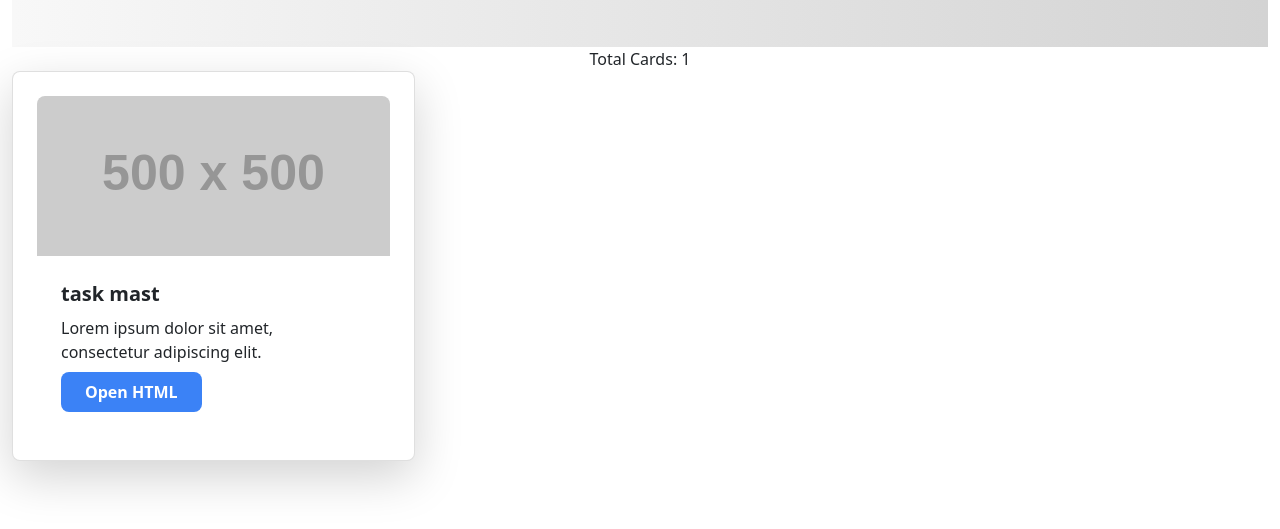
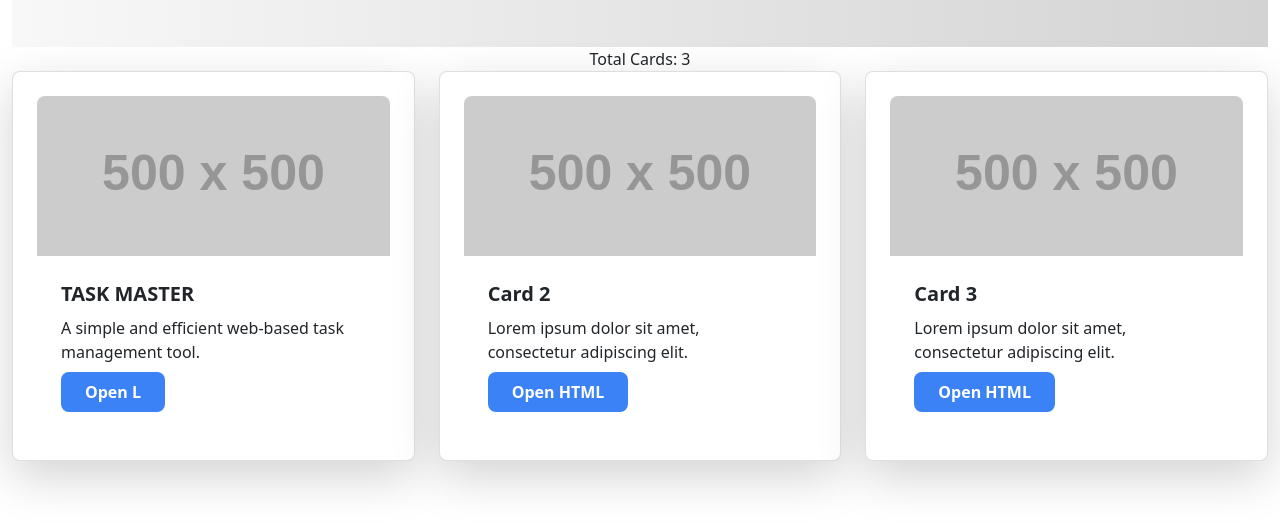
Before and after one commit to Made-with-AI/MadebyAI.github.io, a plain HTML site: page index.html in a window 1280 px wide. Shown: the part 235-764 px from the top of the page. Drawn offline with nearby package versions, Linux system fonts and the light colour scheme; placeholder pictures from the web are drawn by us; a small style sheet from the web is missing.

Commit message:
Update index.html

```diff
--- a/index.html
+++ b/index.html
@@ -81,17 +81,35 @@
 
     <p class="text-center">Total Cards: <span id="card-count"></span></p>
     <div class="grid grid-cols-1 md:grid-cols-2 lg:grid-cols-3 gap-4">
-      <!-- Card template -->
-      <template id="card-template">
-        <div class="card shadow-lg rounded-lg p-4 hover:bg-blue-50">
-          <img src="https://via.placeholder.com/500" alt="Card Image" class="w-full h-40 object-cover rounded-t-lg">
-          <div class="p-4">
-            <h3 class="font-bold text-xl mb-2">Card Title</h3>
-            <p>Card Description</p>
-            <button class="bg-blue-500 hover:bg-blue-600 text-white font-semibold px-4 py-2 rounded-lg mt-2">Open HTML</button>
-          </div>
+      <!-- Card 1 -->
+      <div class="card shadow-lg rounded-lg p-4 hover:bg-blue-50">
+        <img src="https://via.placeholder.com/500" alt="Card Image" class="w-full h-40 object-cover rounded-t-lg">
+        <div class="p-4">
+          <h3 class="font-bold text-xl mb-2">TASK MASTER</h3>
+          <p>A simple and efficient web-based task management tool.</p>
+          <button class="bg-blue-500 hover:bg-blue-600 text-white font-semibold px-4 py-2 rounded-lg mt-2" data-href="card1.html">Open L</button>
         </div>
-      </template>
+      </div>
+
+      <!-- Card 2 -->
+      <div class="card shadow-lg rounded-lg p-4 hover:bg-blue-50">
+        <img src="https://via.placeholder.com/500" alt="Card Image" class="w-full h-40 object-cover rounded-t-lg">
+        <div class="p-4">
+          <h3 class="font-bold text-xl mb-2">Card 2</h3>
+          <p>Lorem ipsum dolor sit amet, consectetur adipiscing elit.</p>
+          <button class="bg-blue-500 hover:bg-blue-600 text-white font-semibold px-4 py-2 rounded-lg mt-2" data-href="card2.html">Open HTML</button>
+        </div>
+      </div>
+
+      <!-- Card 3 -->
+      <div class="card shadow-lg rounded-lg p-4 hover:bg-blue-50">
+        <img src="https://via.placeholder.com/500" alt="Card Image" class="w-full h-40 object-cover rounded-t-lg">
+        <div class="p-4">
+          <h3 class="font-bold text-xl mb-2">Card 3</h3>
+          <p>Lorem ipsum dolor sit amet, consectetur adipiscing elit.</p>
+          <button class="bg-blue-500 hover:bg-blue-600 text-white font-semibold px-4 py-2 rounded-lg mt-2" data-href="card3.html">Open HTML</button>
+        </div>
+      </div>
     </div>
   </div>
 
@@ -99,14 +117,41 @@
   <script src="https://code.jquery.com/jquery-3.6.0.min.js"></script>
   <script>
     $(document).ready(function() {
-      // Define card data array
-      var cardData = [
-        {
-          title: "task mast",
-          description: "Lorem ipsum dolor sit amet, consectetur adipiscing elit.",
-          htmlFile: "TASK MASTER.html"
+      // Check local storage for dark mode preference
+      var darkMode = localStorage.getItem('darkMode');
+
+      // Function to enable dark mode
+      function enableDarkMode() {
+        $('body').addClass('dark-mode');
+        localStorage.setItem('darkMode', 'enabled');
+      }
+
+      // Function to disable dark mode
+      function disableDarkMode() {
+        $('body').removeClass('dark-mode');
+        localStorage.setItem('darkMode', 'disabled');
+      }
+
+      // Toggle dark mode on button click
+      $('#dark-mode-toggle').click(function() {
+        var currentMode = localStorage.getItem('darkMode');
+        if (currentMode === 'enabled') {
+          disableDarkMode();
+        } else {
+          enableDarkMode();
         }
-      ];
+      });
+
+      // Apply dark mode on page load if the user has previously enabled it
+      if (darkMode === 'enabled') {
+        enableDarkMode();
+      }
+
+      // Display total number of cards
+      var cardCount = $('.card').length;
+      $('#card-count').text(cardCount);
+
+      // Rest of your existing JavaScript code...
 
       // Search functionality
       $('#search-form').submit(function(e) {
@@ -123,33 +168,12 @@
         });
       });
 
-      // Generate cards from template
-      var cardContainer = $('#card-container .grid');
-      var cardTemplate = $('#card-template').html();
-      for (var i = 0; i < cardData.length; i++) {
-        var card = cardData[i];
-        var cardHtml = cardTemplate
-          .replace('Card Title', card.title)
-          .replace('Card Description', card.description)
-          .replace('card1.html', card.htmlFile);
-        cardContainer.append(cardHtml);
-      }
-
       // Open HTML file
-      cardContainer.on('click', '.card button', function() {
-        var index = $(this).closest('.card').index();
-        var htmlFile = cardData[index].htmlFile;
+      $('.card button').click(function() {
+        var htmlFile = $(this).data('href');
         window.open(htmlFile, '_blank');
       });
 
-      // Dark mode toggle
-      $('#dark-mode-toggle').click(function() {
-        $('body').toggleClass('dark-mode');
-      });
-
-      // Display total number of cards
-      var cardCount = cardData.length;
-      $('#card-count').text(cardCount);
     });
   </script>
 </body>
```
